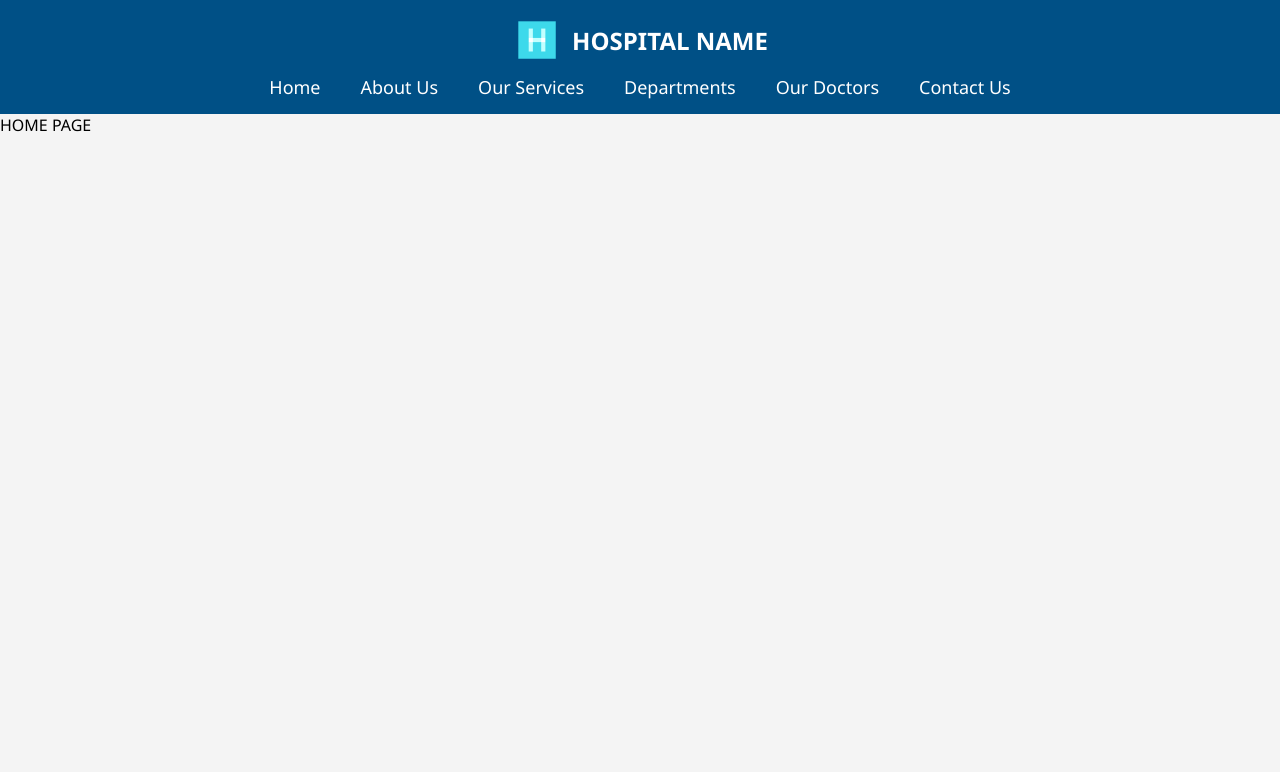
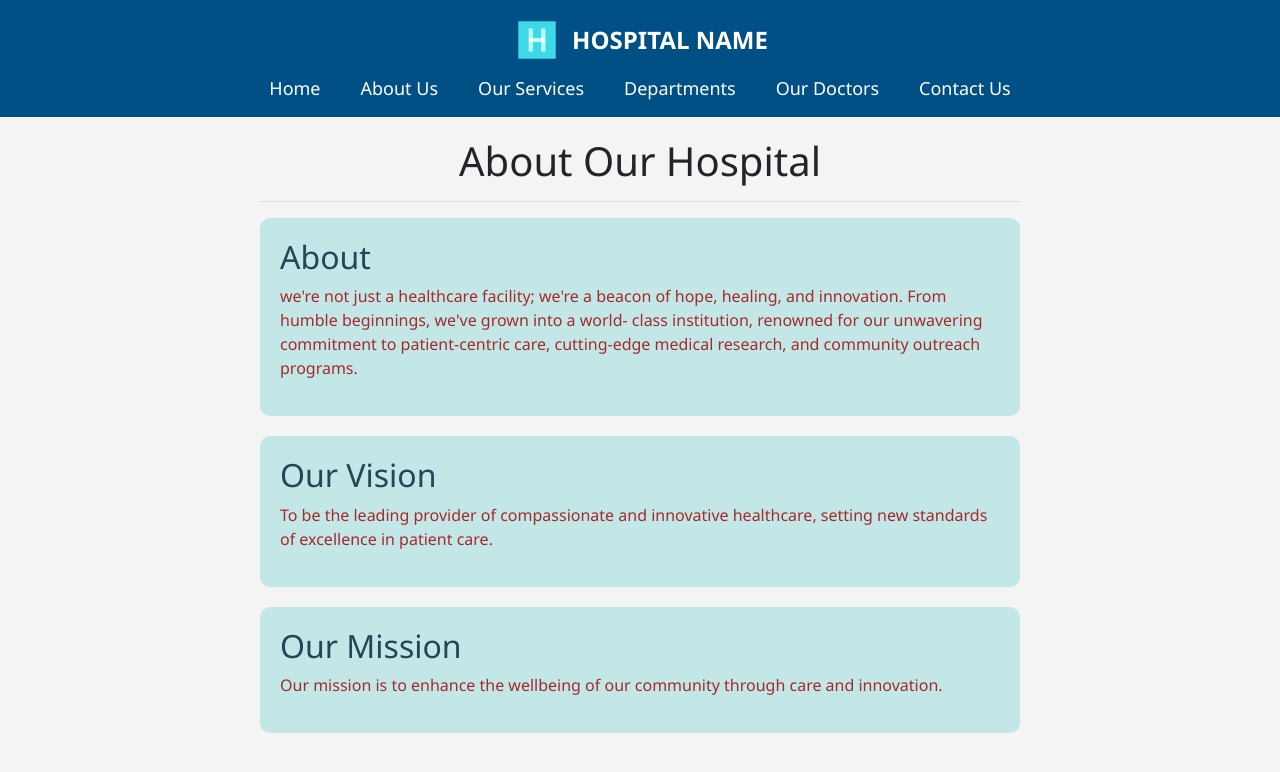
Before and after one commit to AnaghaAnil1/management_hospt, a Django app: page /about/ in a window 1280 px wide. Shown: the top 772 px of the page. Run offline with Django 4.2, Linux system fonts and the light colour scheme; some libraries are stand-ins or nearby versions.

Commit message:
new commit6

```diff
--- a/static/css/common.css
+++ b/static/css/common.css
@@ -2,3 +2,24 @@
 h1 {
     text-align: center;
 }
+
+.about-section {
+    max-width: 800px;
+    margin: 0 auto;
+    padding: 20px;
+}
+
+.info-box {
+    background-color: rgb(195, 231, 231);
+    border-radius: 10px;
+    padding: 20px;
+    margin-bottom: 20px;
+}
+
+.info-box h2 {
+    color: #264557;
+}
+
+.info-box p {
+    color: brown;
+}
--- a/static/css/style.css
+++ b/static/css/style.css
@@ -29,9 +29,13 @@ nav {
     display: flex;
     justify-content: center;
 }
-nav a {
+nav a,
+nav a:hover {
     color: #fff;
     text-decoration: none;
     margin: 0 20px;
     font-size: 18px;
 }
+nav a:hover{
+    color: #a6c3e3;
+}
--- a/templates/about.html
+++ b/templates/about.html
@@ -5,5 +5,28 @@ ABOUT
 {%endblock%}
 
 {%block content%}
-HOME PAGE
+
+<div class="about-section">
+    {% load static %}
+    <link rel="stylesheet" href="{% static 'css/common.css' %}">
+    <h1>About Our Hospital</h1>
+    <hr>
+
+    <div class="info-box">
+        <h2>About</h2>
+        <p>we're not just a healthcare facility; we're a beacon of hope, healing, and innovation. From humble beginnings, we've grown into a world-
+            class institution, renowned for our unwavering commitment to patient-centric care, cutting-edge medical research, and community outreach programs.</p>
+    </div>
+
+    <div class="info-box">
+        <h2>Our Vision</h2>
+        <p>To be the leading provider of compassionate and innovative healthcare, setting new standards of excellence in patient care.</p>
+    </div>
+
+    <div class="info-box">
+        <h2>Our Mission</h2>
+        <p>Our mission is to enhance the wellbeing of our community through care and innovation.</p>
+    </div>
+
+</div>
  {%endblock%}
--- a/templates/basic.html
+++ b/templates/basic.html
@@ -5,6 +5,8 @@
     <meta charset="UTF-8">
     <meta name="viewport" content="width=device-width, initial-scale=1.0">
     <title>{% block title%}{% endblock  %}</title>
+    <link rel="stylesheet" href="https://stackpath.bootstrapcdn.com/bootstrap/4.5.2/css/bootstrap.min.css">
+
     <link rel="stylesheet" href="{% static 'css/style.css' %}">
 
 </head>
@@ -25,5 +27,6 @@
         </div>
     </nav>
     {% block content%}{% endblock  %}
+
 </body>
 </html>
```
Also changed, not shown: templates/index.html (+16 -6 lines), static/images/hos.jpeg (added), static/images/hos1.jpeg (added), static/images/hos2.jpeg (added).
